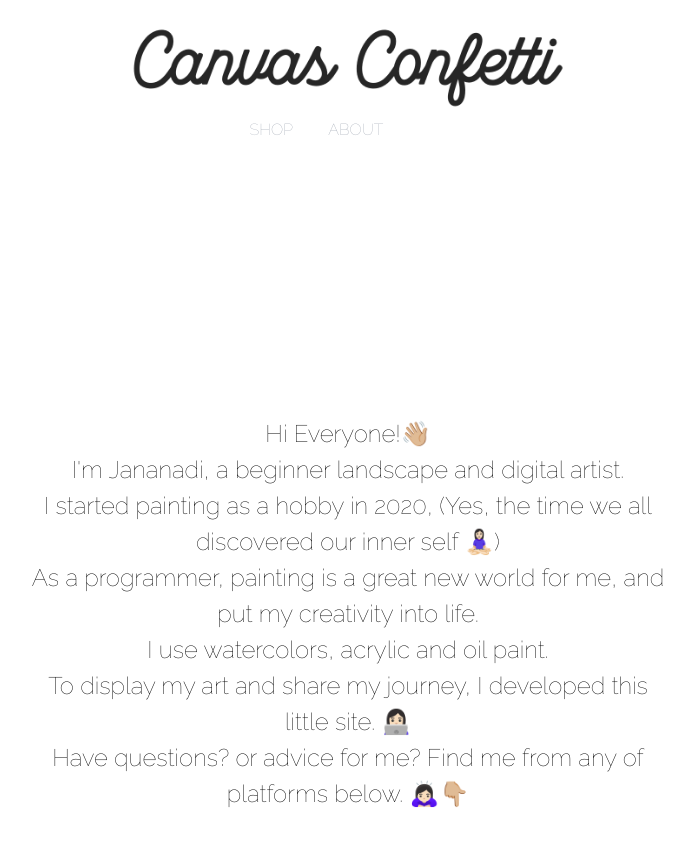
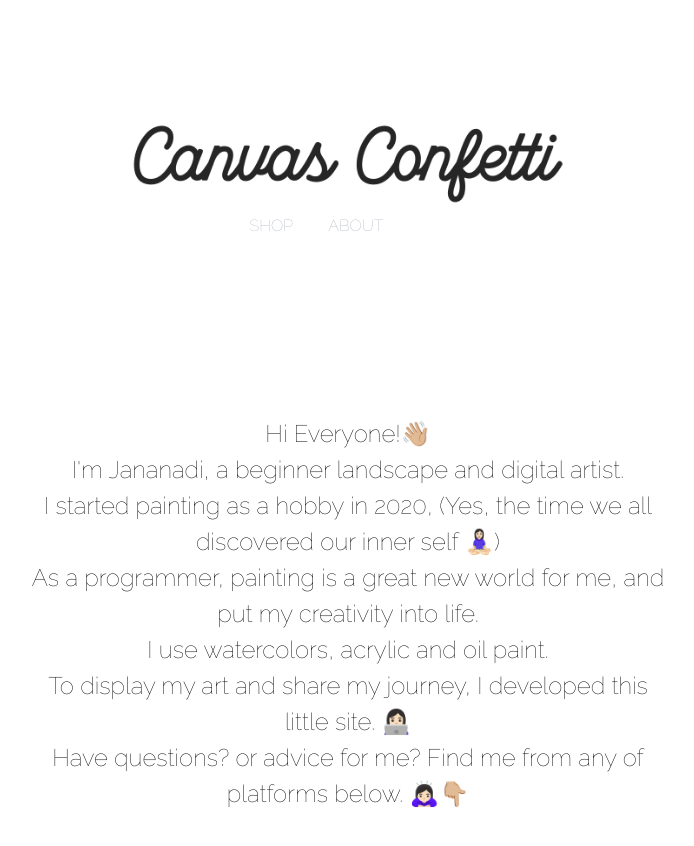
Before and after one commit to jananadiw/canvasconfetti, a Next.js app: page /about in a window 1280 px wide. Shown: the top 846 px of the page, without its empty margins (292-986 px from the left). Built offline with nearby package versions, Linux system fonts and the light colour scheme.

Commit message:
style: Update navbar margin

```diff
--- a/app/components/navbar.tsx
+++ b/app/components/navbar.tsx
@@ -9,8 +9,10 @@ export default function NavBar() {
   return (
     <>
       <div className="flex flex-col justify-center items-center top-0 w-full h-24 mb-24 font-raleway">
-        <div className="cursor-pointer mt-16">
+        <div className="cursor-pointer mt-64">
+        <Link href="/">
           <Image src={ccLogo} alt="logo_cc" width={450} height={100} />
+        </Link>
         </div>
         <div className="no-underline block left-0 inset-y-3/4 -translate-x-1/2 top-16 uppercase">
           <div className="flex flex-wrap justify-between items-center">
--- a/app/page.tsx
+++ b/app/page.tsx
@@ -24,7 +24,7 @@ export default async function Home() {
     <>
     <NavBar />
     <main>
-      <div className="grid grid-cols-3 grid-rows-6 gap-4 top-12 p-8">
+      <div className="grid grid-cols-3 grid-rows-6 gap-4 mt-60 p-8">
         {allImages.map((item, index) => {
           return (
               <Art key={index} data={item}/>
```
